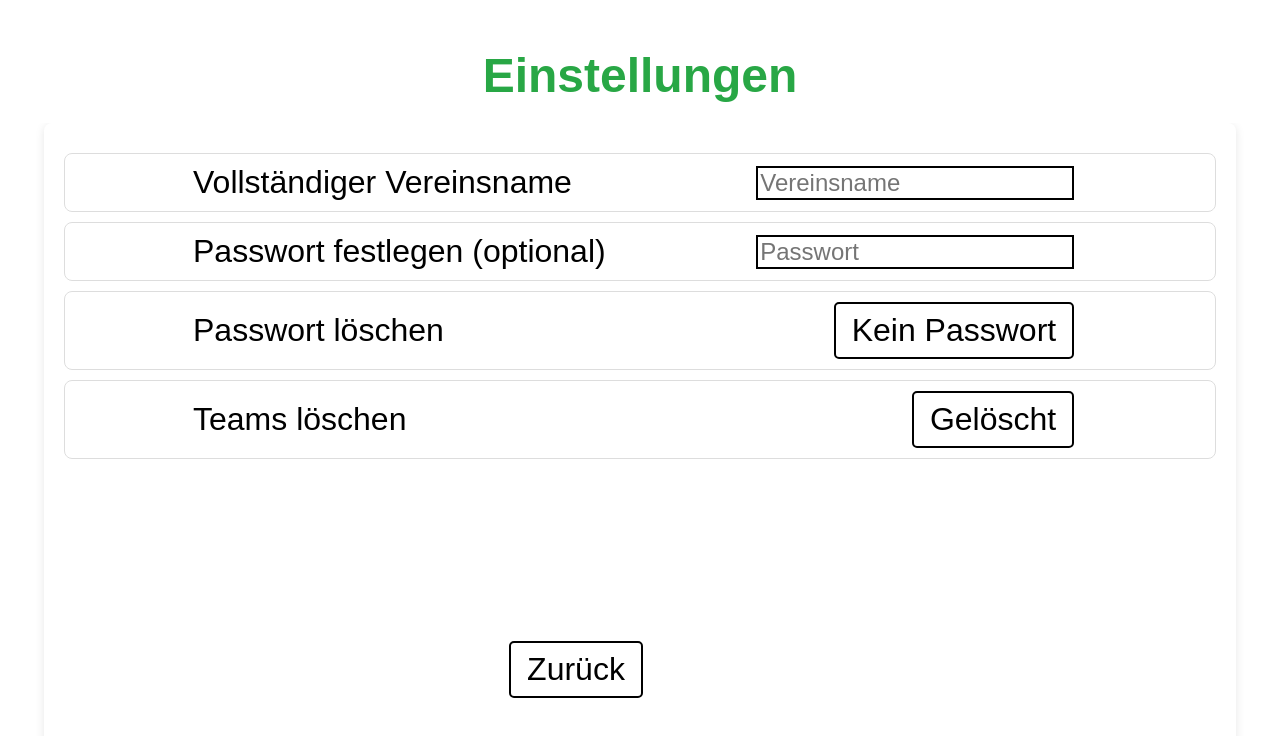
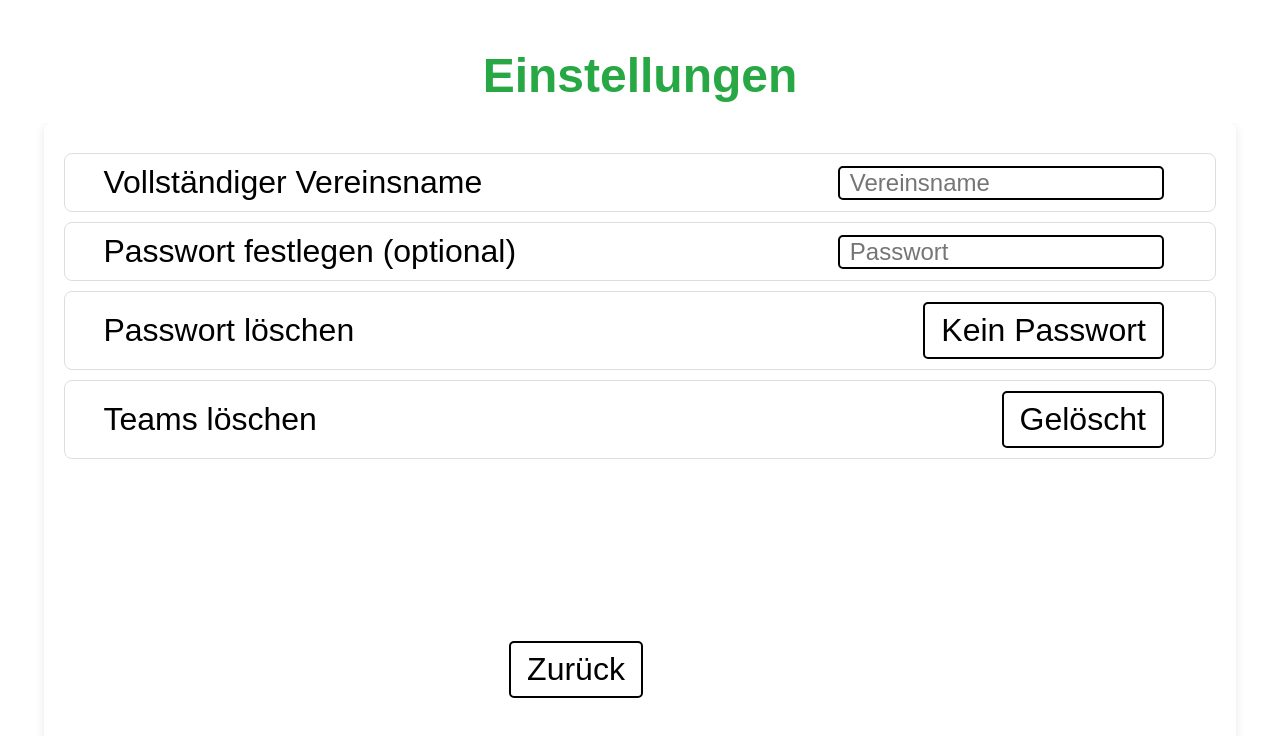
Before and after one commit to timforst/spielcodes, a plain HTML site: page settings.html in a window 1280 px wide. Drawn offline with Linux system fonts and the light colour scheme.

Commit message:
nicer input

```diff
--- a/styles.css
+++ b/styles.css
@@ -101,7 +101,7 @@ li {
     background-color: #f9f9f9; /* Light background color */
     border: 1px solid #ddd;  /* Light border */
     border-radius: 8px; /* Rounded corners */
-    padding: 10px 10vw;
+    padding: 10px 3vw;
     margin-bottom: 10px;
     transition: background-color 0.3s, transform 0.2s; /* Smooth transitions */
 }
@@ -239,11 +239,15 @@ button:active {
 #verein {
     font-size: clamp(14px, 4vw, 24px);
     border: 2px solid black;
+    border-radius: 5px;
+    padding-left: 10px;
 }
 
 #password {
     font-size: clamp(14px, 4vw, 24px);
     border: 2px solid black;
+    border-radius: 5px;
+    padding-left: 10px;
 }
 
 .modal {
```
